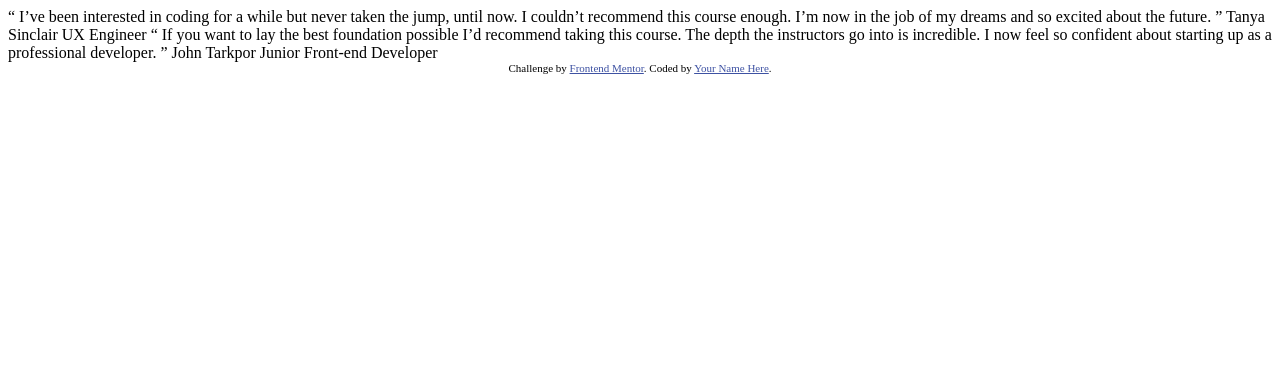
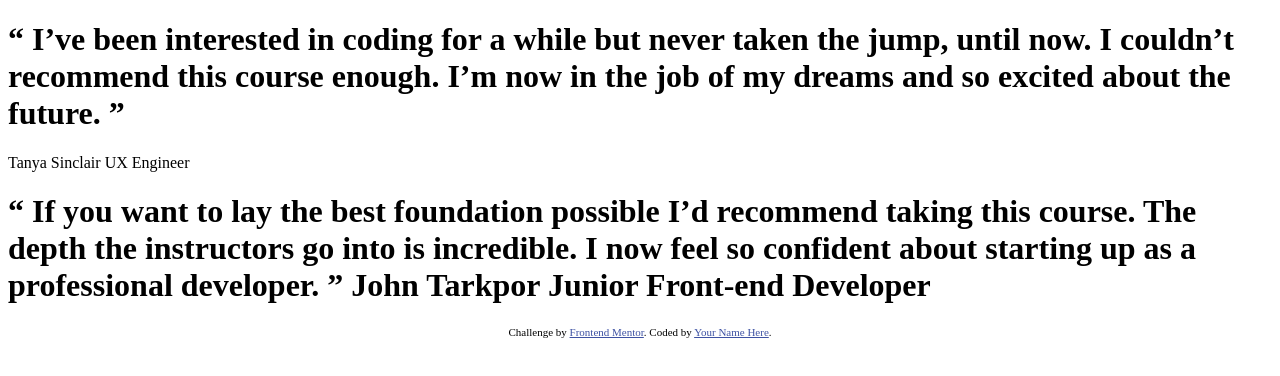
Before and after one commit to walt100/responsive-slider, a plain HTML site: page index.html in a window 1280 px wide. Drawn offline with Linux system fonts and the light colour scheme.

Commit message:
Update index.html

```diff
--- a/index.html
+++ b/index.html
@@ -16,21 +16,22 @@
   </style>
 </head>
 <body>
-
-  “ I’ve been interested in coding for a while but never taken the jump, until now.
+<div>
+  <h1>“ I’ve been interested in coding for a while but never taken the jump, until now.
   I couldn’t recommend this course enough. I’m now in the job of my dreams and so
-  excited about the future. ”
+    excited about the future. ”</h1>
 
   Tanya Sinclair
   UX Engineer
-
-  “ If you want to lay the best foundation possible I’d recommend taking this course.
+  </div>
+  <div>
+  <h1>“ If you want to lay the best foundation possible I’d recommend taking this course.
   The depth the instructors go into is incredible. I now feel so confident about
   starting up as a professional developer. ”
 
   John Tarkpor
-  Junior Front-end Developer
-
+    Junior Front-end Developer</h1>
+  </div>
   <div class="attribution">
     Challenge by <a href="https://www.frontendmentor.io?ref=challenge" target="_blank">Frontend Mentor</a>.
     Coded by <a href="#">Your Name Here</a>.
```
